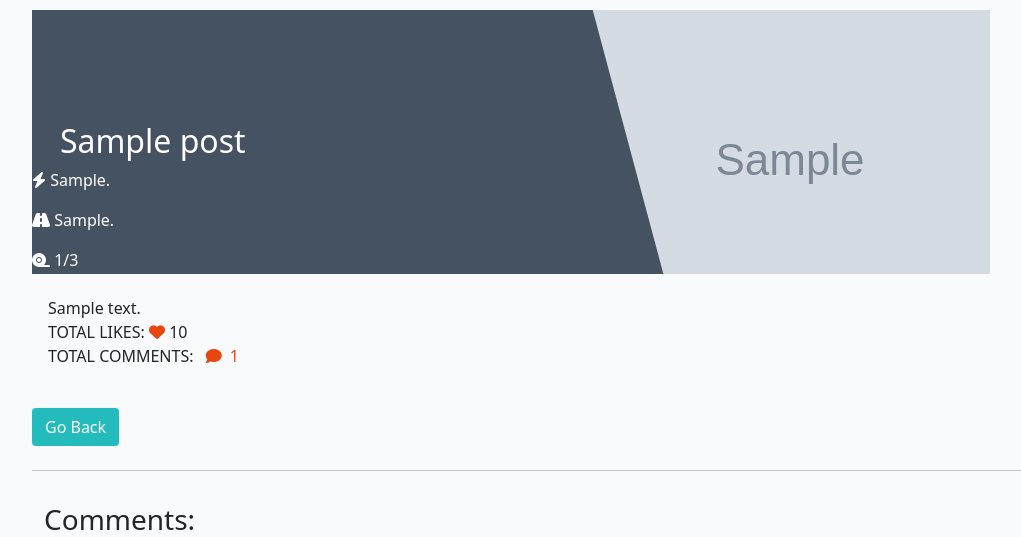
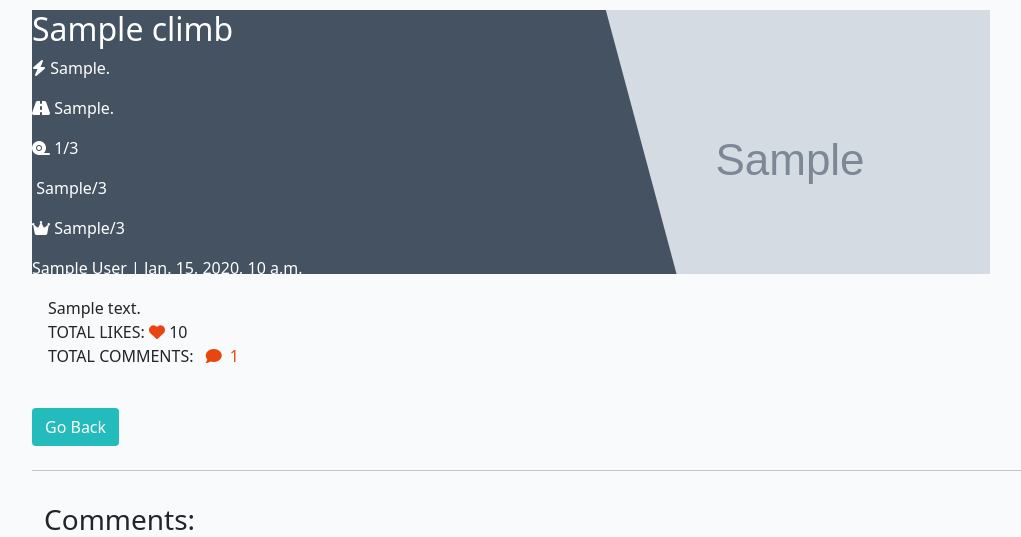
Before and after one commit to SashG91/Off-The-Saddle, a Django app: template templates/post_detail.html in a window 1280 px wide. Shown: the part 204-741 px from the top of the page, without its empty margins (50-1071 px from the left). Run offline with Django 3.2, Linux system fonts and the light colour scheme; the template is opened without the code that fills it: most values are stand-ins (such as "Sample title", 1, 10 or a date in 2020); grey boxes marked "Sample" are stand-in pictures; some libraries are stand-ins or nearby versions.

Commit message:
Adjust post to climb in post_detail.html

```diff
--- a/templates/post_detail.html
+++ b/templates/post_detail.html
@@ -3,48 +3,48 @@
 {% load crispy_forms_tags %}
 
 <div class="masthead">
-    <!-- post blog summary card -->
+    <!-- climb blog summary card -->
     <div class="container">
         <div class="row g-0 summary-card">
             <div class="col-md-6 masthead-text">
-                <h2 class="post-title">{{ post.title }}</h2>
-                <p class="card-text climb-icon"><i class="fa-solid fa-bolt"></i> {{ post.get_climb_difficulty_display }}.</p>
-                <p class="card-text climb-icon"><i class="fa-solid fa-road"></i> {{ post.get_climb_surface_display }}.</p>
-                <p class="card-text climb-icon"><i class="fa-solid fa-tape"></i> {{ post.climb_length }}/3</p>
-                <p class="card-text climb-icon"><i class="fa-solid fa-mountains"></i> {{ post.climb_elevationgain }}/3</p>
-                <p class="card-text climb-icon"><i class="fa-solid fa-crown"></i> {{ post.climb_KOMQOM }}/3</p>
-                <p class="post-date">{{ post.author }} | {{ post.created_on }}</p>
+                <h2 class="climb-title">{{ climb.title }}</h2>
+                <p class="card-text climb-icon"><i class="fa-solid fa-bolt"></i> {{ climb.get_climb_difficulty_display }}.</p>
+                <p class="card-text climb-icon"><i class="fa-solid fa-road"></i> {{ climb.get_climb_surface_display }}.</p>
+                <p class="card-text climb-icon"><i class="fa-solid fa-tape"></i> {{ climb.climb_length }}/3</p>
+                <p class="card-text climb-icon"><i class="fa-solid fa-mountains"></i> {{ climb.climb_elevationgain }}/3</p>
+                <p class="card-text climb-icon"><i class="fa-solid fa-crown"></i> {{ climb.climb_KOMQOM }}/3</p>
+                <p class="climb-date">{{ climb.author }} | {{ climb.created_on }}</p>
             </div>
             <div class="d-none d-md-block col-md-6 masthead-image">
-                {% if "placeholder" in post.featured_image.url %}
+                {% if "placeholder" in climb.featured_image.url %}
                 <img class="img-responsive" alt="A picture of a road across mountains."
                     src="../static/images/road_in_peak_district.jpeg">
                 {% else %}
-                <img class="img-responsive" alt="A picture of the featured climb post."
-                    src=" {{ post.featured_image.url }}">
+                <img class="img-responsive" alt="A picture of the featured climb."
+                    src=" {{ climb.featured_image.url }}">
                 {% endif %}
             </div>
         </div>
     </div>
 </div>
-<!-- post content -->
+<!-- climb content -->
 <div class="container">
     <div class="row">
         <div class="col card mb-2">
             <div class="card-body back-button">
-                <div class="card-text">{{ post.content | safe }}</div>
+                <div class="card-text">{{ climb.content | safe }}</div>
                 <div>
-                    <!-- post likes counter -->
+                    <!-- climb likes counter -->
                     {% if user.is_authenticated %}
                     <div>
                         <span class="totals">YOUR OPINION:</span>
-                        <form class="d-inline" action="{% url 'post_like' post.slug %}" method="POST">
+                        <form class="d-inline" action="{% url 'climb_like' climb.slug %}" method="POST">
                             {% csrf_token %}
                             {% if liked %}
-                            <button type="submit" name="blogpost_id" value="{{post.slug}}"
+                            <button type="submit" name="blogpost_id" value="{{climb.slug}}"
                                 class="btn-like no-border"><i class="fa-solid fa-heart"></i></button>
                             {% else %}
-                            <button type="submit" name="blogpost_id" value="{{post.slug}}"
+                            <button type="submit" name="blogpost_id" value="{{climb.slug}}"
                                 class="btn-like no-border"><i class="fa-regular fa-heart"></i></button>
                             {% endif %}
                         </form>
@@ -53,9 +53,9 @@
                     <div>
                         <span class="totals">TOTAL LIKES:</span>
                         <span class="btn-like no-border"><i class="fa-solid fa-heart"></i></span>
-                        <span>{{ post.number_of_likes }} </span>
+                        <span>{{ climb.number_of_likes }} </span>
                     </div>
-                    <!-- post comments count -->
+                    <!-- climb comments count -->
                     <div>
                         <span class="totals">TOTAL COMMENTS:</span>
                         {% with comments.count as total_comments %}
@@ -91,7 +91,7 @@
                             {{ comment.body | linebreaksbr }}
                         </div>
                         <div>
-                            <p class="post-icon mt-1"><i class="fa-solid fa-user pr-1"></i> {{ comment.name }}
+                            <p class="climb-icon mt-1"><i class="fa-solid fa-user pr-1"></i> {{ comment.name }}
                                 on <span>{{ comment.created_on }}</span>
                             </p>
                         </div>
@@ -99,9 +99,9 @@
                             {% if comment.name == request.user.username %}
                             <div class="col-sm mt-1">
                                 <a class="btn btn-sm btn-edit"
-                                    href="{% url 'edit_comment' post.slug comment.pk %}">Edit</a>
+                                    href="{% url 'edit_comment' climb.slug comment.pk %}">Edit</a>
                                 <a class="btn btn-sm btn-edit"
-                                    href="{% url 'delete_comment' post.slug comment.pk %}">Delete</a>
+                                    href="{% url 'delete_comment' climb.slug comment.pk %}">Delete</a>
                             </div>
                             {% endif %}
                         </div>
@@ -113,7 +113,7 @@
                     {% else %}
                     <p>Be the first to share your thoughts!</p>
                     {% if not user.is_authenticated %}
-                    <p>To post a comment, <a class="link" href="{% url 'account_login' %}">log in</a> to our site!
+                    <p>To climb a comment, <a class="link" href="{% url 'account_login' %}">log in</a> to our site!
                         <br> If you
                         have not registered an account, please <a class="link" href="{% url 'account_signup' %}">register</a>
                         here.</p>
```
